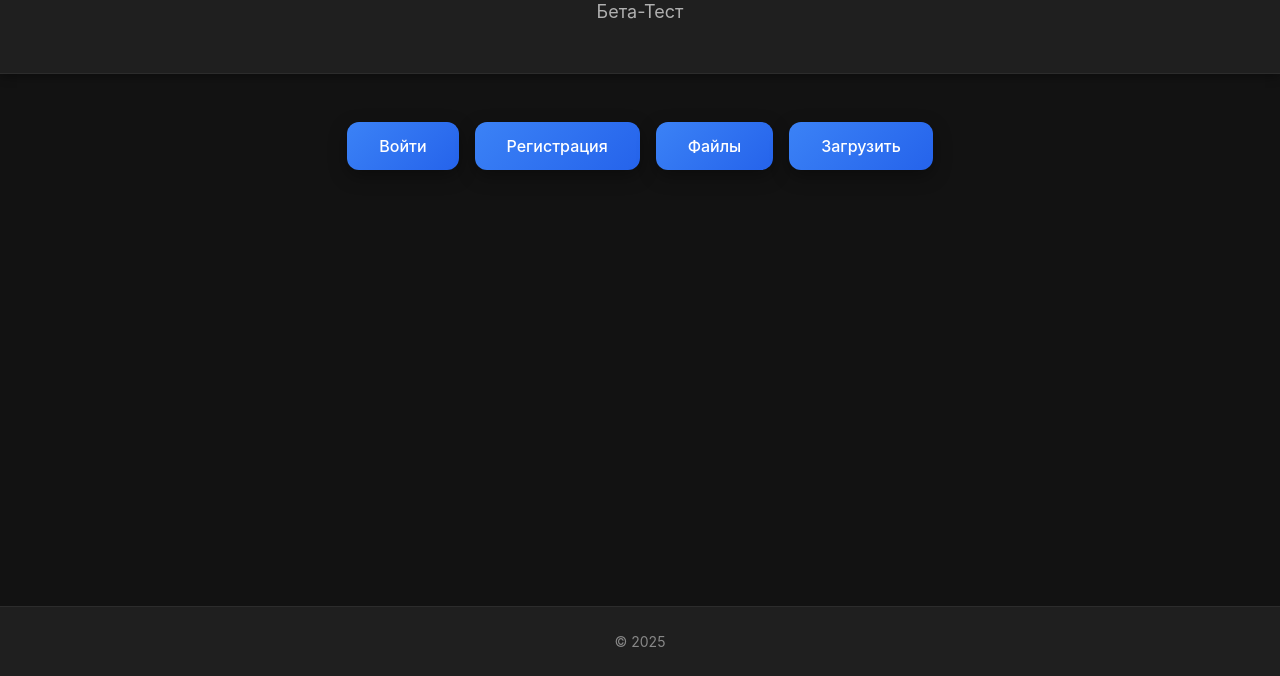
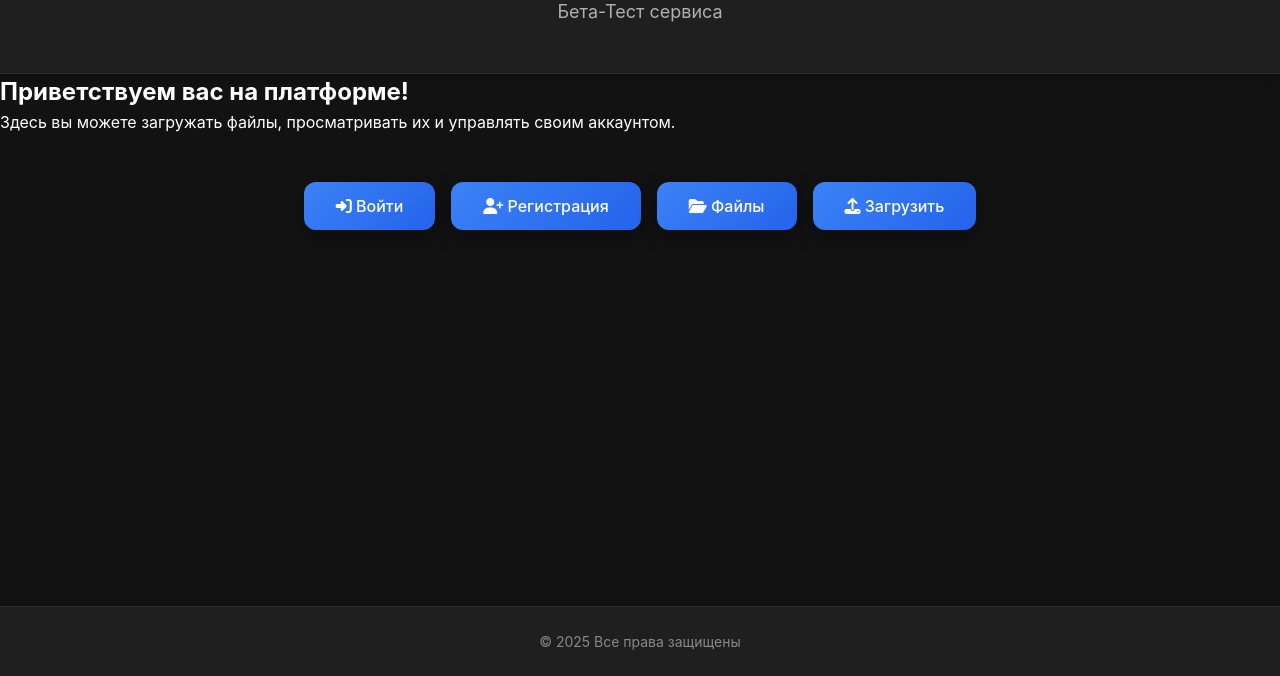
Before and after one commit to mrkhasyt-hub/viruss, a website: page public/index.html in a window 1280 px wide. Shown: the part 124-800 px from the top of the page. Drawn offline with Linux system fonts and the light colour scheme.

Commit message:
Update index.html

```diff
--- a/public/index.html
+++ b/public/index.html
@@ -5,24 +5,39 @@
   <meta name="viewport" content="width=device-width, initial-scale=1.0">
   <title>Главная</title>
   <link rel="stylesheet" href="style.css">
+  <link rel="stylesheet" href="https://cdnjs.cloudflare.com/ajax/libs/font-awesome/6.5.0/css/all.min.css">
 </head>
 <body>
   <header>
-    <h1>Добро пожаловать</h1>
-    <p>Бета-Тест</p>
+    <h1>Добро пожаловать!</h1>
+    <p id="dynamic-text">Бета-Тест сервиса</p>
   </header>
 
   <main>
+    <!-- Приветственная карточка -->
+    <div class="welcome-card">
+      <h2>Приветствуем вас на платформе!</h2>
+      <p>Здесь вы можете загружать файлы, просматривать их и управлять своим аккаунтом.</p>
+    </div>
+
+    <!-- Основная навигация с иконками -->
     <nav class="main-nav">
-      <a class="btn" href="login.html">Войти</a>
-      <a class="btn" href="register.html">Регистрация</a>
-      <a class="btn" href="files.html">Файлы</a>
-      <a class="btn" href="upload.html">Загрузить</a>
+      <a class="btn" href="login.html"><i class="fa fa-sign-in-alt"></i> Войти</a>
+      <a class="btn" href="register.html"><i class="fa fa-user-plus"></i> Регистрация</a>
+      <a class="btn" href="files.html"><i class="fa fa-folder-open"></i> Файлы</a>
+      <a class="btn" href="upload.html"><i class="fa fa-upload"></i> Загрузить</a>
     </nav>
+
+    <!-- Счётчик посещений -->
+    <p id="visitor-count" style="margin-top:1rem; text-align:center; color:#ccc;"></p>
   </main>
 
   <footer>
-    <p>&copy; 2025</p>
+    <p>&copy; 2025 Все права защищены</p>
   </footer>
-</body>
-</html>
+
+  <script>
+    // Динамический текст
+    const texts = ["Бета-Тест сервиса", "Загружайте файлы быстро", "Следите за обновлениями"];
+    let i = 0;
+    const dynamicTextEl = document.getElementById('dynamic
```
